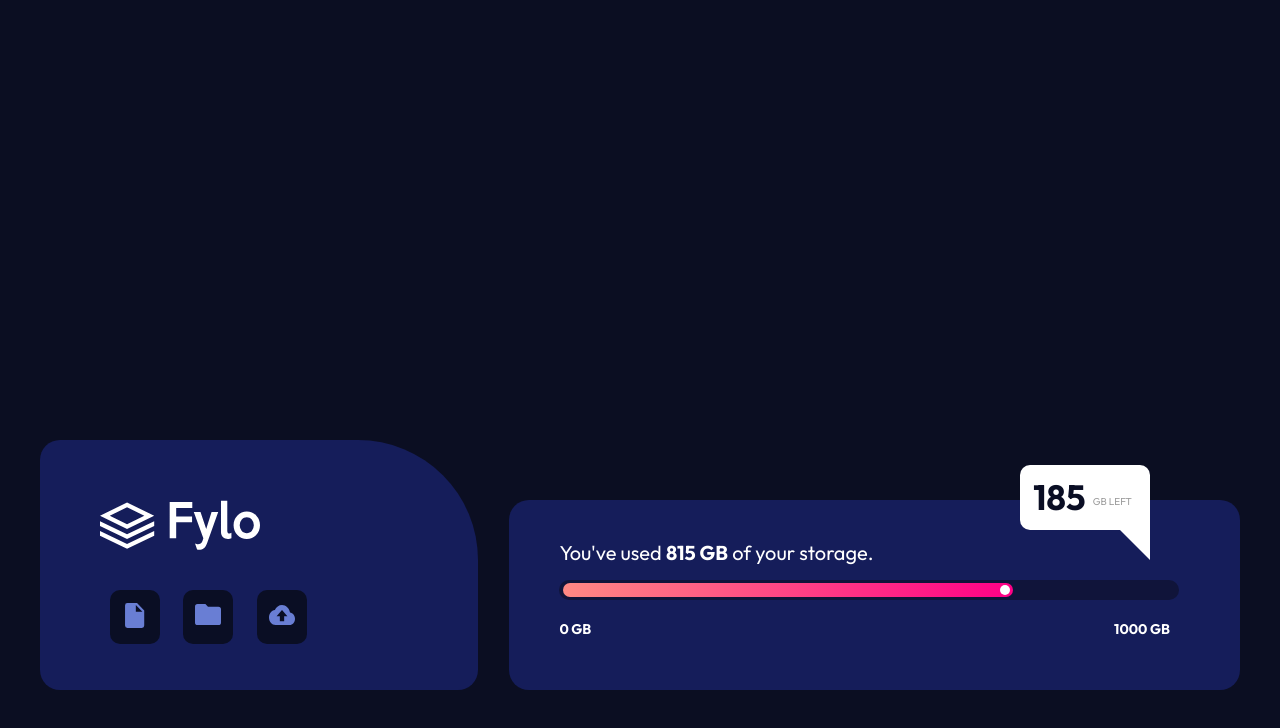
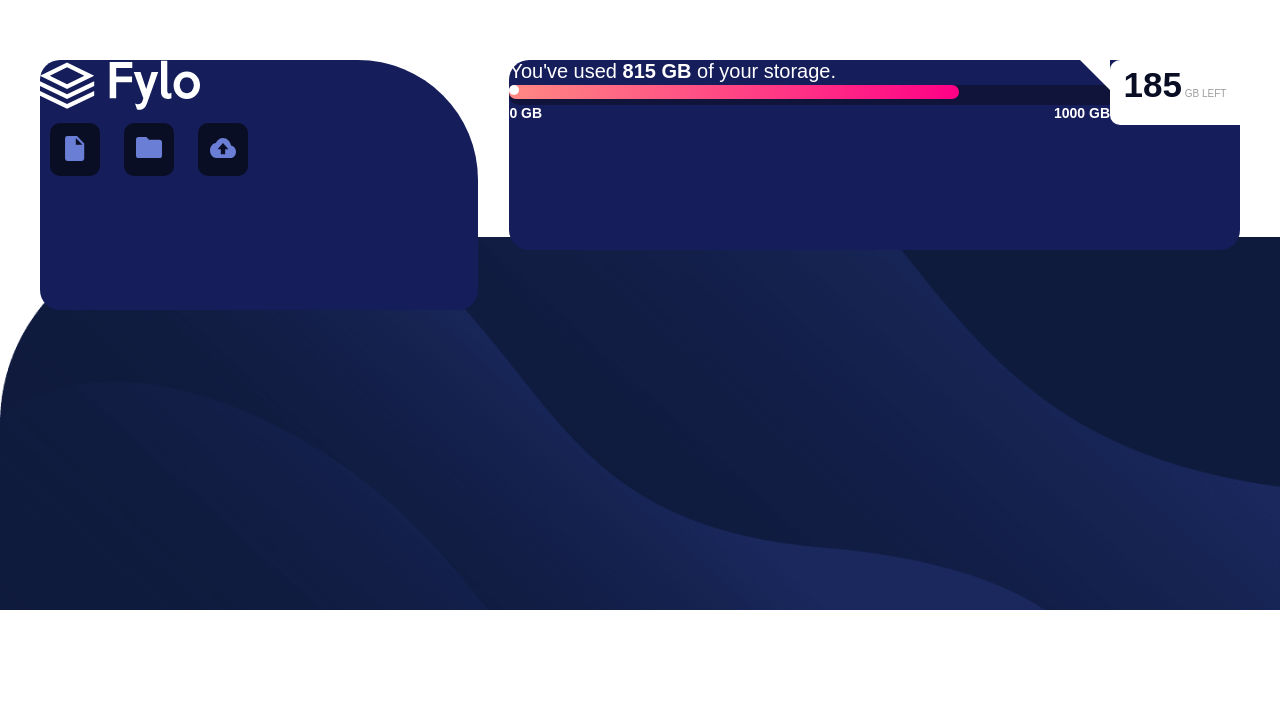
Before and after one commit to Naiio97/Data-Component, a plain HTML site: page index.html in a window 1280 px wide. Shown: the part 190-918 px from the top of the page. After the commit the page ends 800 px from the top, so only its background shows below. Drawn offline with Linux system fonts and the light colour scheme.

Commit message:
ladění výšky

```diff
--- a/style.css
+++ b/style.css
@@ -7,29 +7,20 @@
 }
 
 body {
-    background-color: rgba(11, 14, 34) ;
-    font-family: 'Outfit', sans-serif;
-    /* background-repeat: no-repeat;
+    font-family: "Raleway", sans-serif;
+    background-image: url("./images/bg-desktop.png");
+    background-repeat: no-repeat;
     background-size: contain;
-    background-position: 0 750px;
-    background-image: url("./images/bg-desktop.png"); */
-
-}
-/* body:after {
-    content: "";
-    position: absolute;
-    bottom: 0;
-    min-height: 50%;
-   min-height: 50%;
-    background-image: url("./images/bg-desktop.png");
-    background-size: cover;
-    background-position: top;
-    background-repeat: no-repeat;
-    z-index: -5;
-} */
+    background-position: bottom;
+    background-color: var();
+    font-size: 14px;
+    min-height: 100vh;
+    display: flex;
+    justify-content: center;
+    align-items: center;
+  }
 
 .container {
-    margin: 580px auto;
     height: 300px;
     width: 1200px;
     display: flex;
@@ -41,8 +32,6 @@ body {
     border-radius: 20px 120px 20px 20px;
     background-color: rgba(21, 29, 90);
     display: inline-block;
-    position: relative;
-    top: 50px;
 }
 
 .data {
@@ -52,22 +41,15 @@ body {
     background-color: rgba(21, 29, 90);
     border-radius: 20px;
     display: inline-block;
-    position: relative;
-    top: 110px;
 }
 
 .main-logo img {
-    position: absolute;
-    top: 60px;
-    left: 60px;
     width: 160px;
     height: 50px;
 }
 
 .small-logos {
-    position: absolute;
-    top: 140px;
-    left: 60px;
+
 }
 
 .small-logos div {
@@ -98,9 +80,6 @@ body {
     height: 65px;
     background: white;
     float: right;
-    position: relative;
-    top: -35px;
-    right: 90px;
     border-radius: 10px 10px 0 10px;
     text-align: center;
     padding-top: 5px;
@@ -112,9 +91,6 @@ body {
     font-size: 35px;
     font-weight: 700;
     color: rgba(10, 14, 36);
-    position: relative;
-    top: 5px;
-    right: 5px;
 }
 
 
@@ -125,16 +101,10 @@ body {
     border-bottom: 30px solid transparent;
     border-right: 30px solid white;
     float: right;
-    position: relative;
-    top: 30px;
-    left: 40px
 }
 
 p {
     color: white;
-    position: absolute;
-    top: 40px;
-    left: 50px;
     font-weight: 400;
     font-size: 20px;
 }
@@ -142,9 +112,6 @@ p {
 .bar {
     width: 620px;
     height: 20px;
-    position: absolute;
-    top: 80px;
-    left: 50px;
     border-radius: 50px;
     background: rgba(16, 20, 58)
 }
@@ -154,9 +121,6 @@ p {
     height: 14px;
     border-radius: 50px;
     background: linear-gradient(to right , rgba(255, 137, 131),rgba(255, 0, 134));
-    position: relative;
-    top: 3px;
-    left: 4px;
 }
 
 .pointer {
@@ -164,8 +128,6 @@ p {
     width: 10px;
     border-radius: 50px;
     background: white;
-    position: absolute;
-    left: 437px;
     margin-top: 1.8px;
 
 }
@@ -173,9 +135,6 @@ p {
 .left-row {
     font-size: 14px;
     color: white;
-    position: absolute;
-    top: 120px;
-    left: 50px;
     font-weight: 700;
 }
 
@@ -183,8 +142,5 @@ p {
     font-size: 14px;
     color: white;
     float: right;
-    position: relative;
-    top: 120px;
-    left: 120px;
     font-weight: 700;
 }
```
